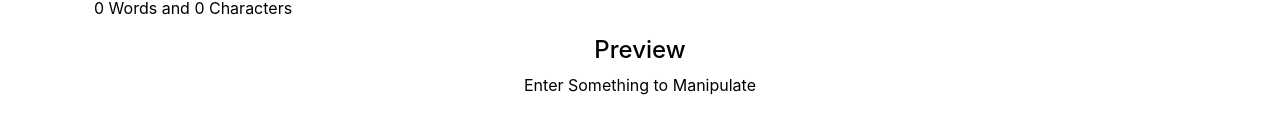
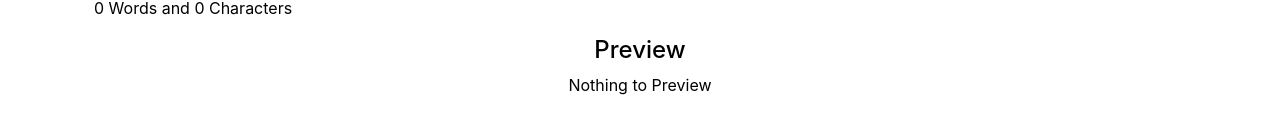
Before and after one commit to Sikorsky3301/TextUtils_App, a React (Create React App) app: page / in a window 1280 px wide. Shown: the part 512-646 px from the top of the page. Built offline with nearby package versions, Linux system fonts and the light colour scheme.

Commit message:
some adjustment

```diff
--- a/src/components/Textform.js
+++ b/src/components/Textform.js
@@ -134,7 +134,7 @@ export default function Textform(props) {
         }}
       >
         <h4> Preview </h4>
-        <p>{text.length > 0 ? text : "Enter Something to Manipulate"}</p>
+        <p>{text.length > 0 ? text : "Nothing to Preview"}</p>
       </div>
     </>
   );
```
Also changed, not shown: 2 other files (tests, documents, lock files or other folders).
